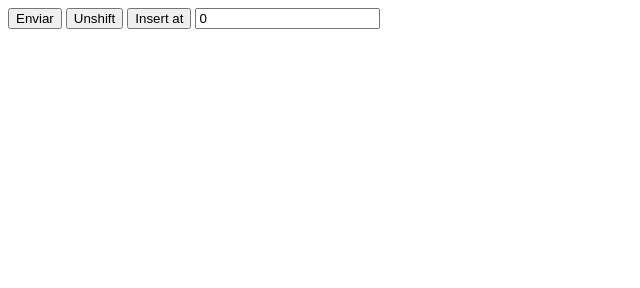
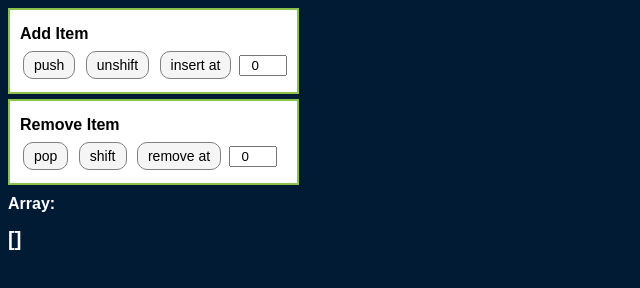
Before and after one commit to danisanchez21/BootcampJava, a plain HTML site: page EJ.JS14/index.html in a window 1280 px wide. Shown: the whole page, without its empty margins (0-640 px from the left). Drawn offline with Linux system fonts and the light colour scheme.

Commit message:
Realizo ej JS14 y creo EJ JS15

```diff
--- a/EJ.JS14/index.html
+++ b/EJ.JS14/index.html
@@ -1,19 +1,32 @@
 <!DOCTYPE html>
-<html lang="en">
+<html lang="es">
 <head>
     <meta charset="UTF-8">
     <meta name="viewport" content="width=device-width, initial-scale=1.0">
-    <title>Document</title>
+    <title>Ejercicio Arrays</title>
     <link rel="stylesheet" href="style.css">
 </head>
 <body>
-    <button type="button" id="saludar">Enviar</button>
-    <button type="button" id="saludar">Unshift</button>
-    <button type="button" id="saludar">Insert at</button>
-
-    <input type="text" id="numeroInput" value="0">
+    <div class="container">
+        <h3>Add Item</h3>
+        <button onclick="pushItem()">push</button>
+        <button onclick="unshiftItem()">unshift</button>
+        <button onclick="insertAt()">insert at</button>
+        <input type="number" id="insertIndex" min="0" value="0" step="1">
 
 
+    </div>
+
+    <div class="container">
+        <h3>Remove Item</h3>
+        <button onclick="popItem()">pop</button>
+        <button onclick="shiftItem()">shift</button>
+        <button onclick="removeAt()">remove at</button>
+        <input type="number" id="removeIndex" min="0" value="0">
+    </div>
+
+    <h3 class="h3white">Array:</h3>
+    <p id="output">[]</p>
 
 <script src="main.js"></script>
 </body>
--- a/EJ.JS14/main.js
+++ b/EJ.JS14/main.js
@@ -1,14 +1,66 @@
-const input = document.getElementById("numeroInput");
+let array = []; // Definir el array vacío
 
-input.addEventListener("wheel", (event) => {
-    event.preventDefault(); // Evita el scroll de la página
-    let valor = parseInt(input.value) || 0; // Obtiene el número actual
+// Función para actualizar la pantalla
+function updateOutput() {
+    document.getElementById("output").innerText = JSON.stringify(array);
+}
 
-    if (event.deltaY < 0) {
-        valor++; // Aumenta si el scroll es hacia arriba
+// Función para agregar con push() (toma el valor desde el input)
+function pushItem() {
+    let inputValue = document.getElementById("insertIndex").value;
+    if (inputValue.trim() !== "") {
+        array.push(inputValue); // Agregar al final del array
+        updateOutput();
+    }
+}
+
+// Función para agregar con unshift() (toma el valor desde el input)
+function unshiftItem() {
+    let inputValue = document.getElementById("insertIndex").value;
+    if (inputValue.trim() !== "") {
+        array.unshift(inputValue); // Agregar al inicio del array
+        updateOutput();
+    }
+}
+
+// Función para insertar en un índice específico (toma el valor del input, pero la posición desde prompt)
+function insertAt() {
+    let newItem = document.getElementById("insertIndex").value; // Tomar el valor desde el input
+    let index = parseInt(prompt("¿En que posición quieres que se inserte?"), 10); // Pedir la posición con prompt()
+
+    if (!isNaN(index) && index >= 0 && index <= array.length && newItem.trim() !== "") {
+        array.splice(index, 0, newItem); // Insertar en la posición especificada
+        updateOutput();
     } else {
-        valor--; // Disminuye si el scroll es hacia abajo
+        alert("Posición incorrecta. Tienes que poner una posición real, entre 0 y " + (array.length -1));
+
     }
+}
 
-    input.value = valor; // Actualiza el valor en el input
-});
+// Función para eliminar el último elemento (pop)
+function popItem() {
+    if (array.length > 0) {
+        array.pop();
+        updateOutput();
+    }
+}
+
+// Función para eliminar el primer elemento (shift)
+function shiftItem() {
+    if (array.length > 0) {
+        array.shift();
+        updateOutput();
+    }
+}
+
+// Función para eliminar en un índice específico (toma la posición desde el input)
+function removeAt() {
+    let index = parseInt(document.getElementById("removeIndex").value, 10);
+    if (!isNaN(index) && index >= 0 && index < array.length) {
+        array.splice(index, 1);
+        updateOutput();
+    }
+}
+
+// Inicializar la pantalla con el array vacío
+updateOutput();
--- a/EJ.JS14/style.css
+++ b/EJ.JS14/style.css
@@ -0,0 +1,50 @@
+body {
+    font-family: Arial, sans-serif;
+    text-align: left;
+    display: flex;
+    justify-content: center;
+    display: inline-grid;
+    background-color: #021b34;
+}
+
+.container {
+    border: 2px solid #8BC34A;
+    padding: 10px;
+    background: white;
+    display: inline-block;
+    margin-bottom: 5px;
+}
+
+h3 {
+    margin: 5px 0;
+    font-size: 16px;
+}
+
+.h3white {
+    margin: 5px 0;
+    font-size: 16px;
+    color:white;
+}
+
+
+button {
+    margin: 3px;
+    padding: 5px 10px;
+    font-size: 14px;
+    cursor: pointer;
+    border: 1px solid gray;
+    background-color: #f5f5f5;
+    border-radius: 10px;
+}
+
+input {
+    width: 40px;
+    text-align: center;
+}
+
+#output {
+    font-size: 20px;
+    font-weight: bold;
+    margin-top: 10px;
+    color:white;
+}
```
Also changed, not shown: EJ.JS15/index.html (added, +15 -0 lines), EJ.JS15/main.js (added, +11 -0 lines), EJ.JS15/style.css (added, +9 -0 lines).
